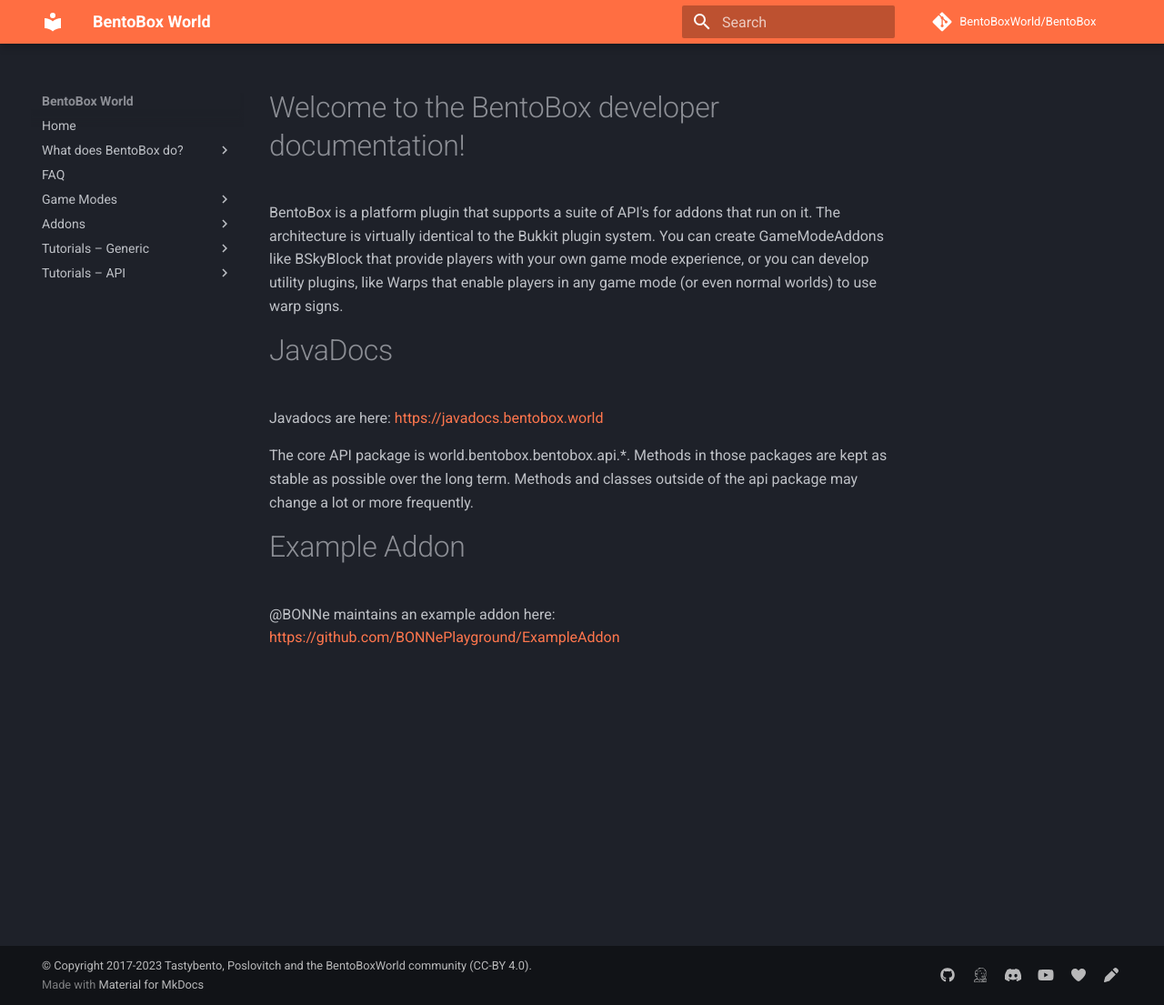
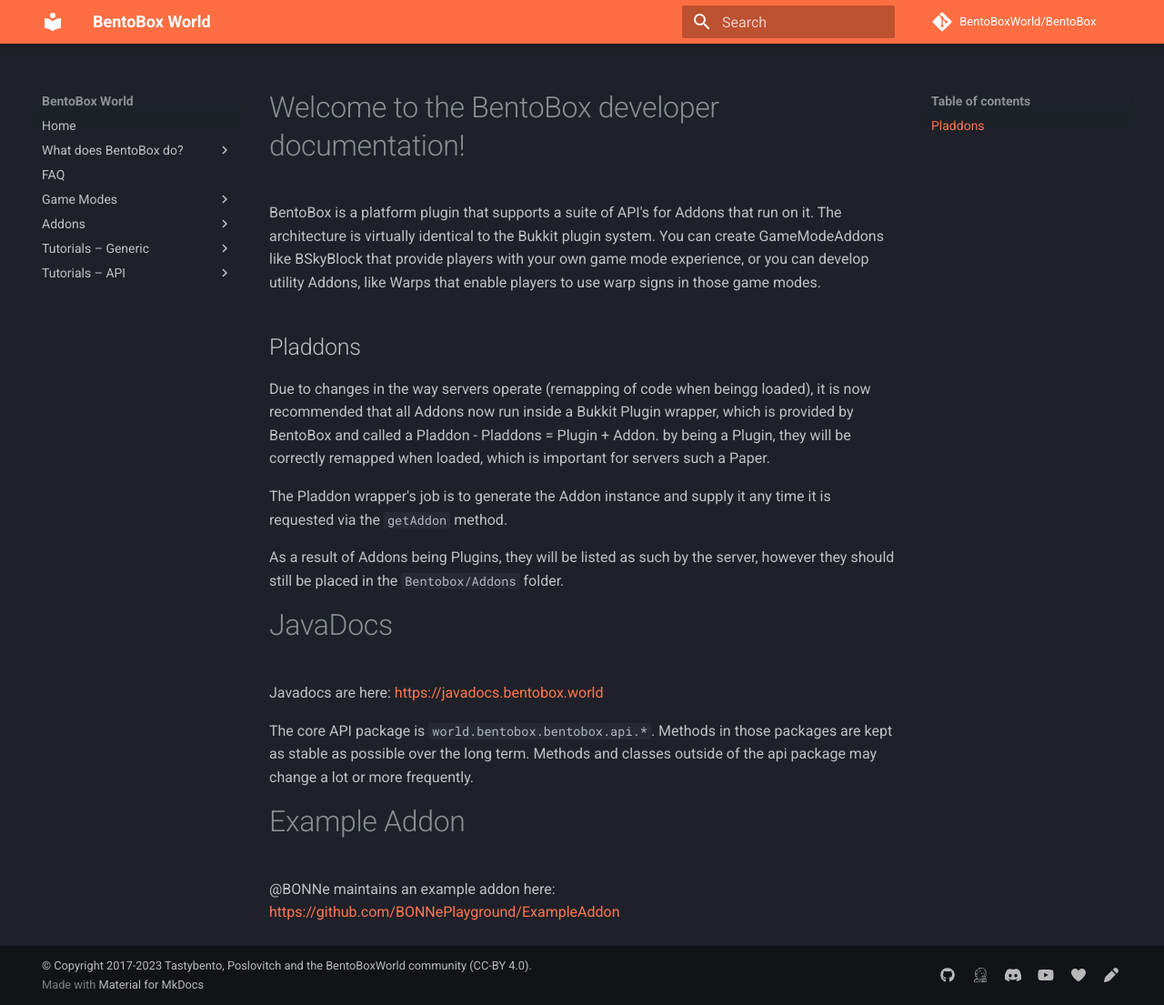
Before and after one commit to BentoBoxWorld/docs, an MkDocs documentation site: the page built from docs/BentoBox/Developer-Documentation.md, in a window 1280 px wide and 1105 px high. Shown: the whole window at 91% size. Built offline with MkDocs 1.6.1 and Material for MkDocs 9.7.7, drawn with Linux system fonts in a browser that asks for light colours; comment, search, counter and statistics services are not loaded.

Commit message:
Update Developer-Documentation.md

```diff
--- a/docs/BentoBox/Developer-Documentation.md
+++ b/docs/BentoBox/Developer-Documentation.md
@@ -1,11 +1,20 @@
 # Welcome to the BentoBox developer documentation!
 
-BentoBox is a platform plugin that supports a suite of API's for addons that run on it. The architecture is virtually identical to the Bukkit plugin system. You can create GameModeAddons like BSkyBlock that provide players with your own game mode experience, or you can develop utility plugins, like Warps that enable players in any game mode (or even normal worlds) to use warp signs.
+BentoBox is a platform plugin that supports a suite of API's for Addons that run on it. The architecture is virtually identical to the Bukkit plugin system. You can create GameModeAddons like BSkyBlock that provide players with your own game mode experience, or you can develop utility Addons, like Warps that enable players to use warp signs in those game modes.
+
+## Pladdons
+
+Due to changes in the way servers operate (remapping of code when beingg loaded), it is now recommended that all Addons now run inside a Bukkit Plugin wrapper, which is provided by BentoBox and called a Pladdon -
+Pladdons = Plugin + Addon. by being a Plugin, they will be correctly remapped when loaded, which is important for servers such a Paper.
+
+The Pladdon wrapper's job is to generate the Addon instance and supply it any time it is requested via the `getAddon` method.
+
+As a result of Addons being Plugins, they will be listed as such by the server, however they should still be placed in the `Bentobox/Addons` folder.
 
 # JavaDocs
 Javadocs are here: [https://javadocs.bentobox.world](https://javadocs.bentobox.world)
 
-The core API package is world.bentobox.bentobox.api.*. Methods in those packages are kept as stable as possible over the long term. Methods and classes outside of the api package may change a lot or more frequently.
+The core API package is `world.bentobox.bentobox.api.*`. Methods in those packages are kept as stable as possible over the long term. Methods and classes outside of the api package may change a lot or more frequently.
 
 # Example Addon
 
```
